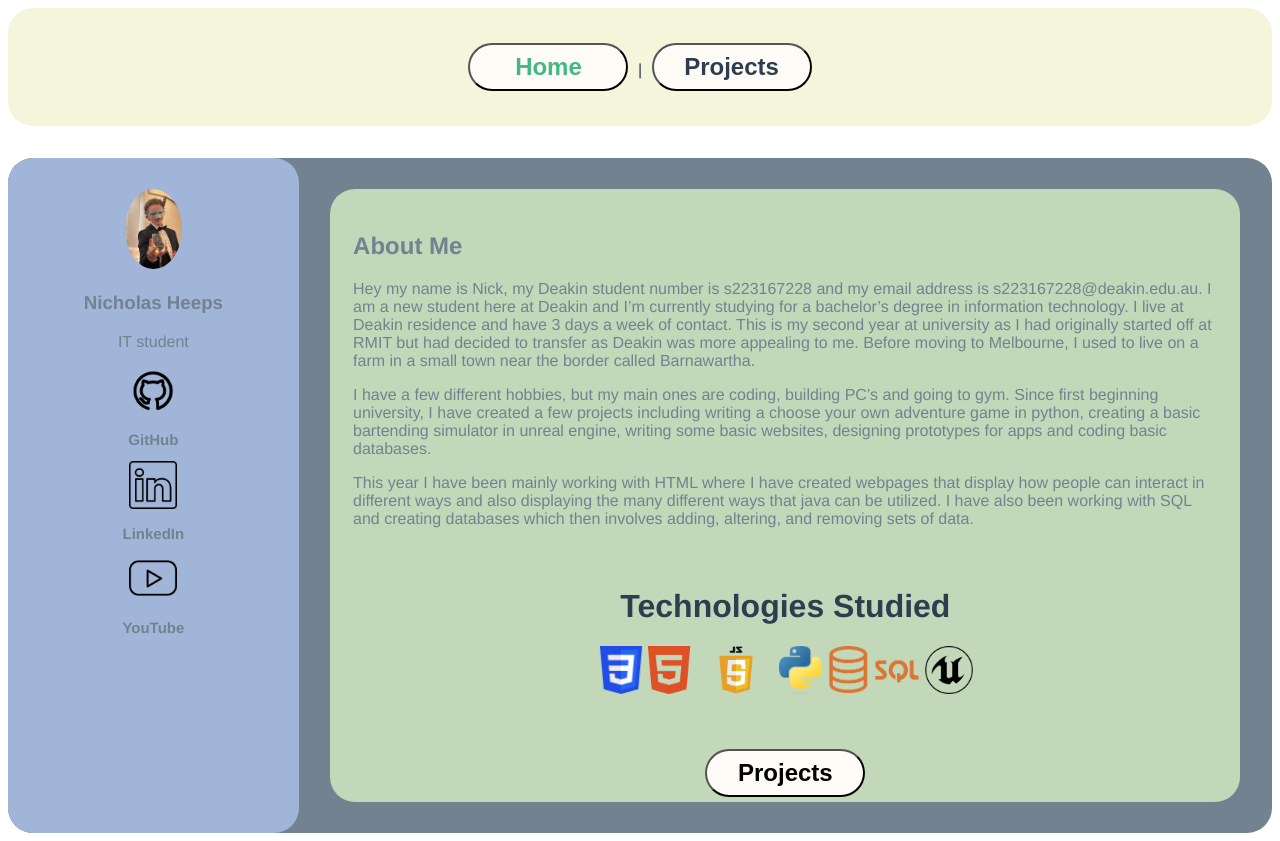
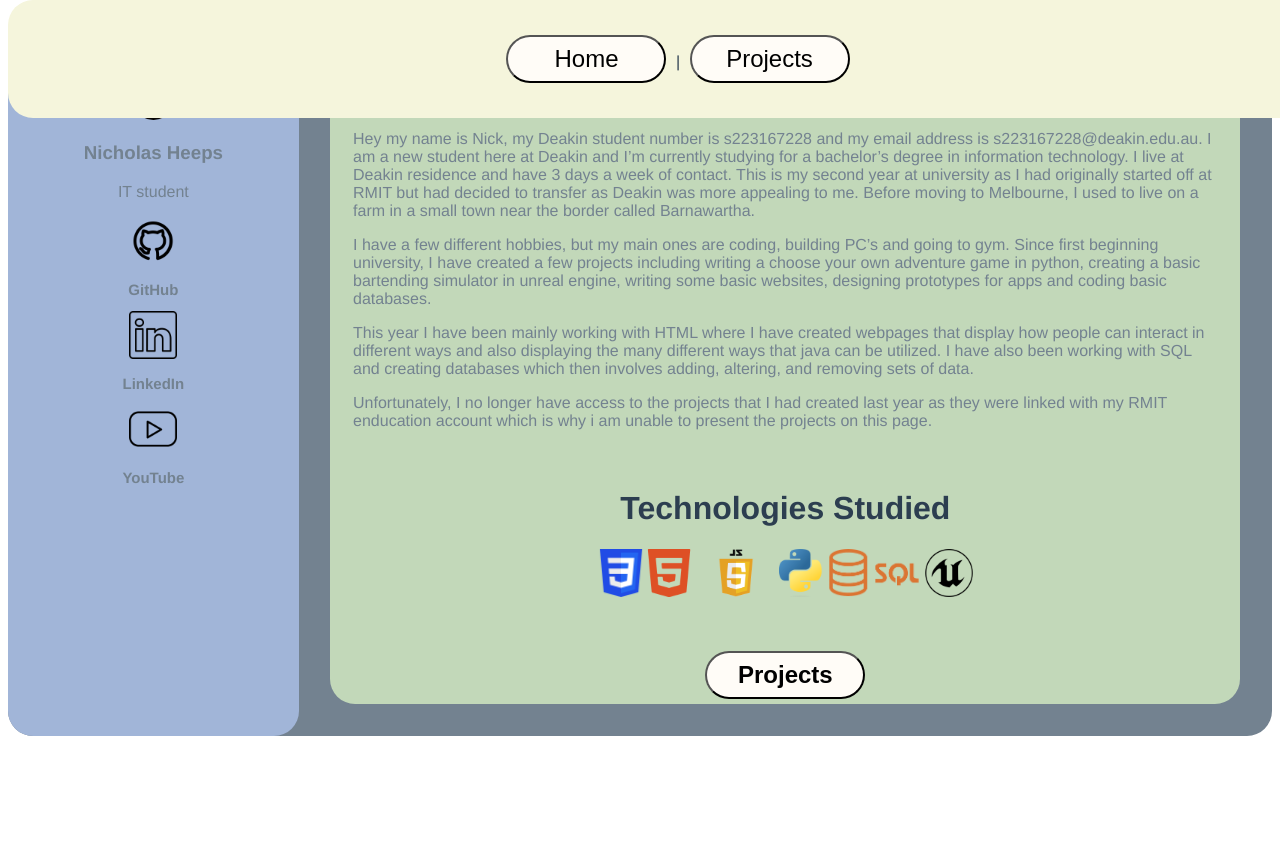
Before and after one commit to nick-heeps1/test, a Vue app: page / in a window 1280 px wide. After the commit the page ends 800 px from the top, so only its background shows below. Built offline with nearby package versions, Linux system fonts and the light colour scheme.

Commit message:
fixed nav bar

```diff
--- a/src/App.vue
+++ b/src/App.vue
@@ -1,7 +1,12 @@
 <template>
-  <nav>
-    <button class="nav-button"> <router-link to="/">Home </router-link> </button> |
-    <button class="nav-button"> <router-link to="/ProjectsCard">Projects</router-link> </button>
+  <nav class="sticky-nav">
+    <router-link to="/" custom v-slot="{ navigate }">
+      <button class="nav-button" @click="navigate" role="link">Home</button>
+    </router-link>
+    |
+    <router-link to="/ProjectsCard" custom v-slot="{ navigate }">
+      <button class="nav-button" @click="navigate" role="link">Projects</button>
+    </router-link>
   </nav>
   <router-view/>
 </template>
--- a/src/views/MainPage.vue
+++ b/src/views/MainPage.vue
@@ -43,6 +43,9 @@
                     This year I have been mainly working with HTML where I have created webpages that display how people can interact in different ways and also displaying the many different ways that java can be utilized.
                     I have also been working with SQL and creating databases which then involves adding, altering, and removing sets of data.
                 </p>
+                <p>
+                  Unfortunately, I no longer have access to the projects that I had created last year as they were linked with my RMIT enducation account which is why i am unable to present the projects on this page.
+                </p>
             </div>
             <div class="technology-section">
                 <h1>Technologies Studied</h1>
--- a/src/views/styles.css
+++ b/src/views/styles.css
@@ -37,8 +37,16 @@
   }
 
   .nav-button:hover{
-    background-color: #fffcf7;
+    background-color: #c5c3bf;
   }
+
+  .sticky-nav{
+    position: fixed;
+    top: 0;
+    width: 100%;
+    z-index: 1;
+  }
+
 img {
     height: 100px;
 }
```
